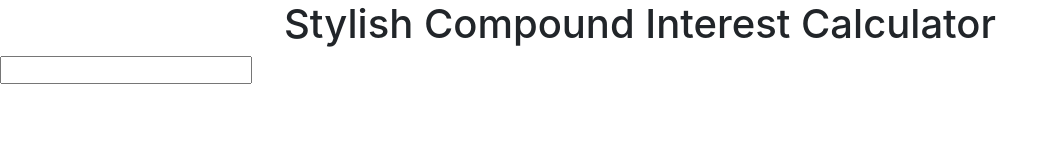
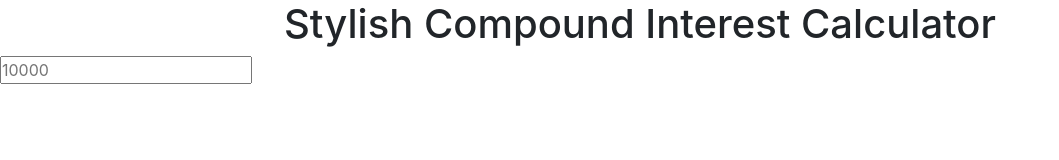
Before and after one commit to Shriever/Compound-interest-calculator, a React (Create React App) app: page / in a window 1280 px wide. Shown: the top 160 px of the page, without its empty margins (0-1059 px from the left). Built offline with nearby package versions, Linux system fonts and the light colour scheme.

Commit message:
created InvestmentForm component

```diff
--- a/src/App.tsx
+++ b/src/App.tsx
@@ -1,13 +1,11 @@
 import "bootstrap/dist/css/bootstrap.min.css";
-import { Form } from "react-bootstrap";
+import InvestmentForm from "./Components/InvestmentForm";
 
 function App() {
   return (
     <div className='App'>
       <h1 className='text-center'>Stylish Compound Interest Calculator</h1>
-      <Form>
-        <input type='text' />
-      </Form>
+      <InvestmentForm />
     </div>
   );
 }
--- /dev/null
+++ b/src/Components/InvestmentForm.tsx
@@ -0,0 +1,27 @@
+import React, { useState } from "react";
+import { Form } from "react-bootstrap";
+
+const InvestmentForm: React.FC = () => {
+  const [state, setState] = useState<{ principal: string }>({ principal: "" });
+  const handleSubmit = (e: any) => {
+    e.preventDefault();
+  };
+
+  return (
+    <Form onSubmit={handleSubmit}>
+      <input
+        type='text'
+        name='pricipal'
+        placeholder='10000'
+        value={state.principal}
+        onChange={e =>
+          setState(prevState => {
+            return { ...prevState, principal: e.target.value };
+          })
+        }
+      />
+    </Form>
+  );
+};
+
+export default InvestmentForm;
```
